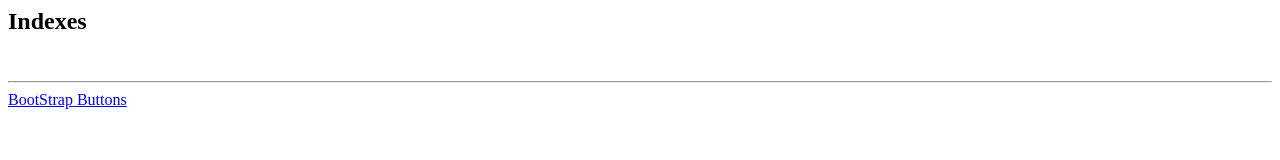
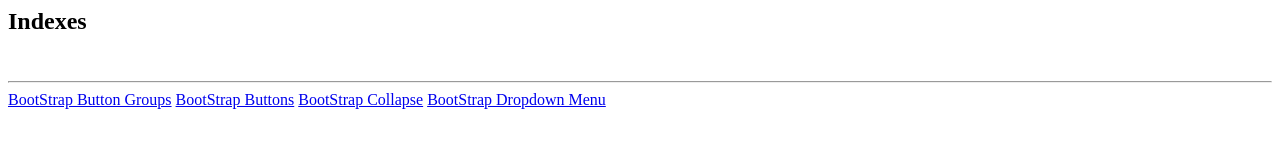
Before and after one commit to satish4linux/Codes-Bootstrap, a plain HTML site: page index.html in a window 1280 px wide. Drawn offline with Linux system fonts and the light colour scheme.

Commit message:
Update index.html

```diff
--- a/index.html
+++ b/index.html
@@ -1,4 +1,7 @@
 <h2>Indexes </h2>
 <br>
 <hr/>
-<a href="bs%20button%20groups.html">BootStrap Buttons</a>
+<a href="bs%20button%20groups.html">BootStrap Button Groups</a>
+<a href="bs%20buttons.html">BootStrap Buttons</a>
+<a href="bs%20collapse.html">BootStrap Collapse</a>
+<a href="bs%20dropdown.html">BootStrap Dropdown Menu</a>
```
